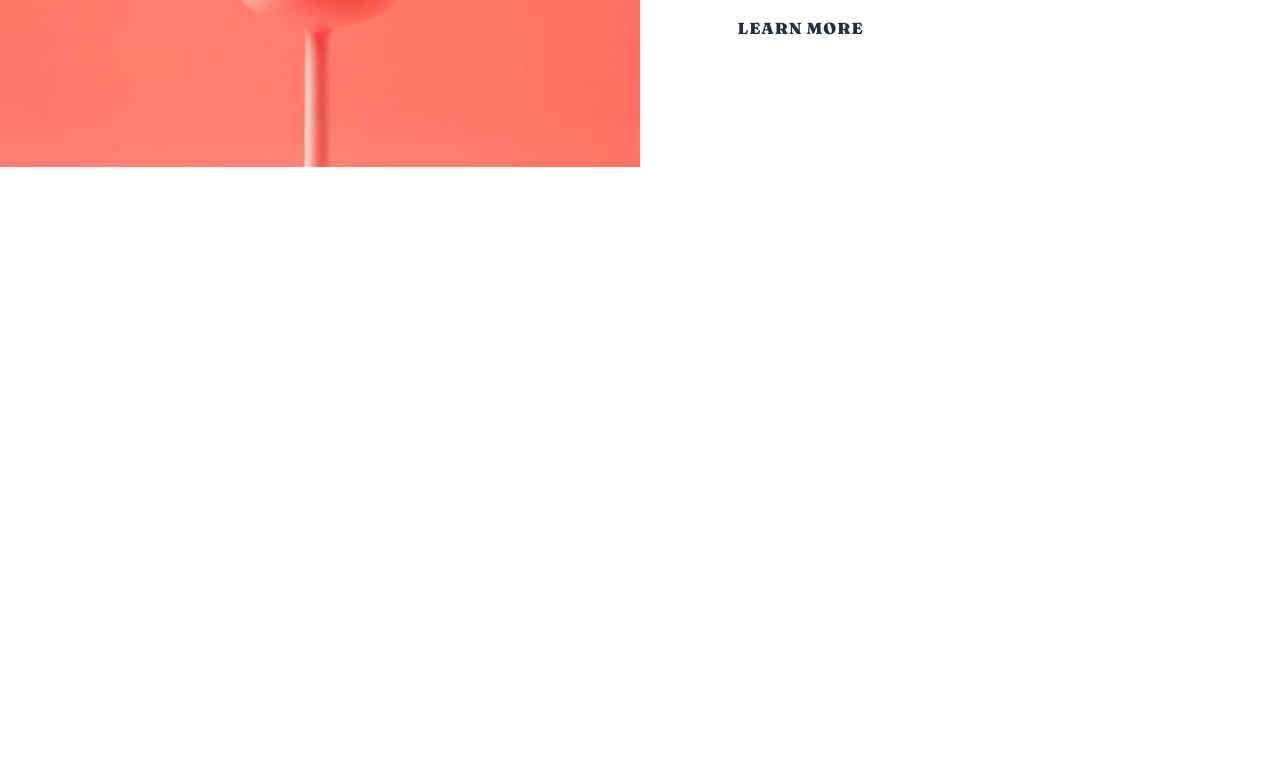
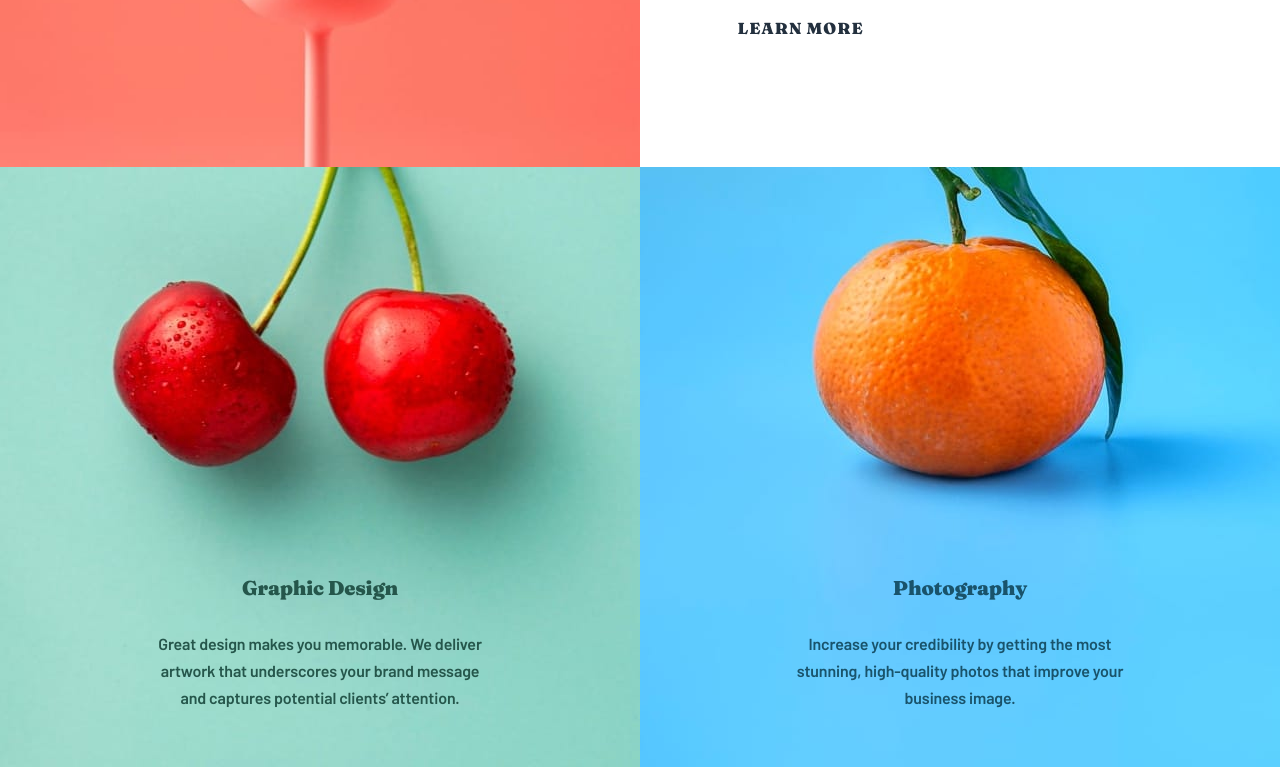
Before and after one commit to solvman/sunnyside-agency-landing-page-main, a Next.js app: page / in a window 1280 px wide. Shown: the part 1700-2467 px from the top of the page. Before the commit the page ends 1867 px from the top, so only its background shows below. Built offline with nearby package versions, Linux system fonts and the light colour scheme.

Commit message:
feat: Add Services component for graphic design and photography

```diff
--- a/app/page.tsx
+++ b/app/page.tsx
@@ -1,4 +1,5 @@
 import Header from "@/components/Header";
+import Services from "@/components/Services";
 import Transform from "@/components/Transform";
 
 export default function Home() {
@@ -7,6 +8,7 @@ export default function Home() {
       <Header />
       <main>
         <Transform />
+        <Services />
       </main>
     </>
   );
--- /dev/null
+++ b/components/Services.tsx
@@ -0,0 +1,59 @@
+import Image from "next/image";
+
+import imageDesignDesktop from "@/assets/images/desktop/image-graphic-design.jpg";
+import imageDesignMobile from "@/assets/images/mobile/image-graphic-design.jpg";
+import imagePhotograyDesktop from "@/assets/images/desktop/image-photography.jpg";
+import imagePhotograyMobile from "@/assets/images/mobile/image-photography.jpg";
+
+function Services() {
+  return (
+    <section className="sm:flex sm:flex-row">
+      <h2 className="sr-only">Services</h2>
+      <article className="relative flex h-[600px] flex-col-reverse items-center gap-7 px-6 pb-14 text-center text-primary-800 sm:w-1/2">
+        <h3 className="order-1 max-w-[339px] font-heading text-xl font-black -tracking-[0.2px]">
+          Graphic Design
+        </h3>
+        <p className="max-w-[339px] text-base font-semibold leading-[1.6875] -tracking-[0.114px]">
+          Great design makes you memorable. We deliver artwork that underscores
+          your brand message and captures potential clients’ attention.
+        </p>
+        <Image
+          src={imageDesignDesktop}
+          alt="Cherries on green background"
+          sizes="(min-width: 640px) 50vw, 100vw"
+          fill
+          className="-z-10 hidden object-cover sm:block"
+        />
+        <Image
+          src={imageDesignMobile}
+          alt="Cherries on green background"
+          fill
+          className="-z-10 block object-cover sm:hidden"
+        />
+      </article>
+      <article className="relative flex h-[600px] flex-col-reverse items-center gap-7 px-6 pb-14 text-center text-primary-700 sm:w-1/2">
+        <h3 className="order-1 max-w-[339px] font-heading text-xl font-black -tracking-[0.2px]">
+          Photography
+        </h3>
+        <p className="max-w-[339px] text-base font-semibold leading-[1.6875] -tracking-[0.114px]">
+          Increase your credibility by getting the most stunning, high-quality
+          photos that improve your business image.
+        </p>
+        <Image
+          src={imagePhotograyDesktop}
+          alt="Orange on blue background"
+          sizes="(min-width: 640px) 50vw, 100vw"
+          fill
+          className="-z-10 hidden object-cover sm:block"
+        />
+        <Image
+          src={imagePhotograyMobile}
+          alt="Orange on blue background"
+          fill
+          className="-z-10 block object-cover sm:hidden"
+        />
+      </article>
+    </section>
+  );
+}
+export default Services;
--- a/components/Transform.tsx
+++ b/components/Transform.tsx
@@ -8,7 +8,7 @@ import Image from "next/image";
 function Transform() {
   return (
     <section>
-      <h2 className="sr-only">Services we offer</h2>
+      <h2 className="sr-only">Transform and Standout</h2>
       <article className="grid grid-cols-1 sm:grid-cols-2">
         <div>
           <Image
```
